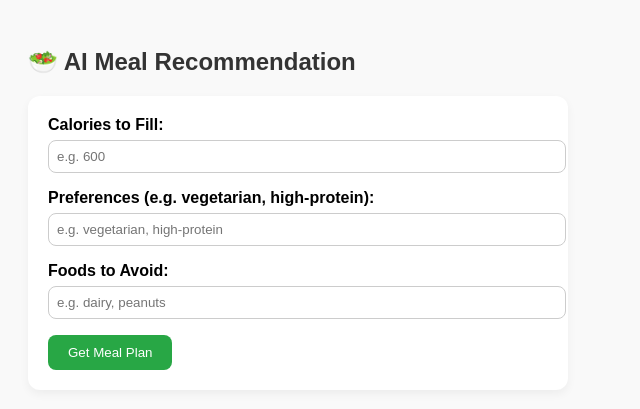
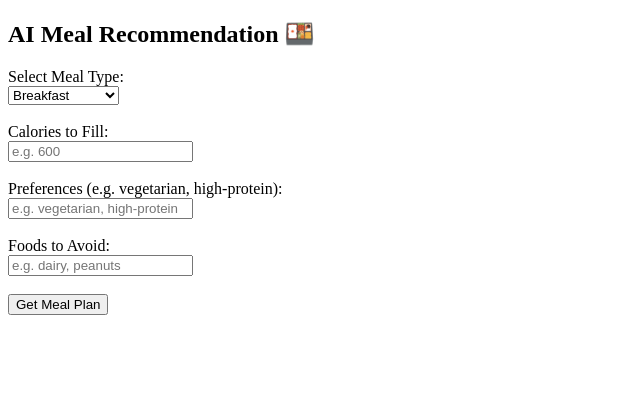
Before and after one commit to MohanraamS15/calTracker, a Django app: page /recommend/ in a window 1280 px wide. Shown: the top 409 px of the page, without its empty margins (0-640 px from the left). Run offline with Django 5.2, Linux system fonts and the light colour scheme.

Commit message:
meal recommendation update-1✅

```diff
--- a/nu/templates/recommend_meal.html
+++ b/nu/templates/recommend_meal.html
@@ -2,100 +2,58 @@
 <html>
 <head>
     <title>AI Meal Recommendation</title>
-    <style>
-        body {
-            font-family: Arial, sans-serif;
-            background: #f9f9f9;
-            padding: 20px;
-        }
-
-        h2 {
-            color: #333;
-        }
-
-        form {
-            background: #fff;
-            padding: 20px;
-            border-radius: 12px;
-            box-shadow: 0 4px 10px rgba(0,0,0,0.05);
-            max-width: 500px;
-        }
-
-        input[type="text"] {
-            width: 100%;
-            padding: 8px;
-            margin-top: 6px;
-            margin-bottom: 16px;
-            border: 1px solid #ccc;
-            border-radius: 8px;
-        }
-
-        button {
-            padding: 10px 20px;
-            background: #28a745;
-            color: white;
-            border: none;
-            border-radius: 8px;
-            cursor: pointer;
-        }
-
-        button:hover {
-            background: #218838;
-        }
-
-        .result-box {
-            margin-top: 30px;
-            background: #e9f7ef;
-            padding: 20px;
-            border-radius: 10px;
-            white-space: pre-wrap;
-        }
-
-        .nav-buttons {
-            margin-top: 20px;
-        }
-
-        .nav-buttons a {
-            margin-right: 15px;
-            text-decoration: none;
-        }
-
-        .nav-buttons button {
-            background: #007bff;
-        }
-
-        .nav-buttons button:hover {
-            background: #0069d9;
-        }
-    </style>
 </head>
 <body>
-    <h2>🥗 AI Meal Recommendation</h2>
+    <h2>AI Meal Recommendation 🍱</h2>
 
     <form method="POST" action="{% url 'recommend_meal' %}">
         {% csrf_token %}
-        <label><strong>Calories to Fill:</strong></label><br>
-        <input type="text" name="remaining_calories" placeholder="e.g. 600"><br>
 
-        <label><strong>Preferences (e.g. vegetarian, high-protein):</strong></label><br>
-        <input type="text" name="preference" placeholder="e.g. vegetarian, high-protein"><br>
+        <label>Select Meal Type:</label><br>
+        <select name="meal_type">
+            <option value="Breakfast">Breakfast</option>
+            <option value="Morning_Snack">Morning Snack</option>
+            <option value="Lunch">Lunch</option>
+            <option value="Evening_Snack">Evening Snack</option>
+            <option value="Dinner">Dinner</option>
+        </select><br><br>
 
-        <label><strong>Foods to Avoid:</strong></label><br>
-        <input type="text" name="exclusions" placeholder="e.g. dairy, peanuts"><br>
+        <label>Calories to Fill:</label><br>
+        <input type="text" name="remaining_calories" placeholder="e.g. 600"><br><br>
+
+        <label>Preferences (e.g. vegetarian, high-protein):</label><br>
+        <input type="text" name="preference" placeholder="e.g. vegetarian, high-protein"><br><br>
+
+        <label>Foods to Avoid:</label><br>
+        <input type="text" name="exclusions" placeholder="e.g. dairy, peanuts"><br><br>
 
         <button type="submit">Get Meal Plan</button>
     </form>
 
-    {% if recommendation %}
-        <div class="result-box">
-            <h3>🍴 Recommended Meal Plan:</h3>
-            {{ recommendation|linebreaks }}
-        </div>
+    {% if recommendation_list %}
+        <h3>AI Recommended Meals 🍱</h3>
+        {% for meal in recommendation_list %}
+            <div style="border: 1px solid #ccc; padding: 10px; margin-bottom: 10px;">
+                <pre>{{ meal }}</pre>
 
-        <div class="nav-buttons">
-            <a href="{% url 'profile' %}"><button type="button">⬅ Back to Profile</button></a>
-            <a href="{% url 'log_meal' %}"><button type="button">🍽 Log a Meal</button></a>
-        </div>
+                <form method="POST" action="{% url 'log_meal' %}">
+                    {% csrf_token %}
+                    <input type="hidden" name="food" value="AI Recommended Meal 🍱">
+                    <input type="hidden" name="quantity" value="{{ meal|escape }}">
+
+                    <label>Log this meal under:</label><br>
+                    <select name="meal_type">
+                        <option value="Breakfast">Breakfast</option>
+                        <option value="Morning_Snack">Morning Snack</option>
+                        <option value="Lunch">Lunch</option>
+                        <option value="Evening_Snack">Evening Snack</option>
+                        <option value="Dinner">Dinner</option>
+                    </select><br><br>
+
+                    <button type="submit">Add to Meal Log</button>
+                </form>
+            </div>
+        {% endfor %}
     {% endif %}
 </body>
 </html>
--- a/nu/urls.py
+++ b/nu/urls.py
@@ -1,5 +1,6 @@
 from django.urls import path
 from . import views
+from nu import views
 
 urlpatterns = [
     path('', views.index, name='home'),
--- a/nu/views.py
+++ b/nu/views.py
@@ -86,13 +86,15 @@ def profile(request):
 @csrf_exempt
 def log_meal(request):
     if request.method == "POST":
-        meal_type = request.POST.get("meal_type", "")
-        food_input = request.POST.get("food_input", "")
-        result = fetch_nutrition_from_perplexity(food_input)
+        meal_type = request.POST.get("meal_type")
+        food = request.POST.get("food")
+        quantity = request.POST.get("quantity")
 
-        # Dummy parse (you can improve formatting later)
-        parsed = {
-            "food": food_input,
+        prompt = f"Find the nutrition info (calories, protein, fat, carbs, fiber) for {quantity} {food}"
+        result = fetch_nutrition_from_perplexity(prompt)
+
+        meal = {
+            "food": f"{quantity} {food}",
             "raw_response": result,
             "calories": extract_number(result, "Calories"),
             "protein": extract_number(result, "Protein"),
@@ -107,8 +109,11 @@ def log_meal(request):
         if meal_type not in request.session["logged_meals"]:
             request.session["logged_meals"][meal_type] = []
 
-        request.session["logged_meals"][meal_type].append(parsed)
+        request.session["logged_meals"][meal_type].append(meal)
         request.session.modified = True
+
+    # Now always show the page
+    logged_meals = request.session.get("logged_meals", {})
 
     # Calculate totals
     totals = {
@@ -119,20 +124,29 @@ def log_meal(request):
         "fiber": 0
     }
 
-    for meals in request.session.get("logged_meals", {}).values():
-        for item in meals:
+    for meal_list in logged_meals.values():
+        for meal in meal_list:
+            totals["calories"] += meal.get("calories", 0)
+            totals["protein"] += meal.get("protein", 0)
+            totals["fat"] += meal.get("fat", 0)
+            totals["carbs"] += meal.get("carbs", 0)
+            totals["fiber"] += meal.get("fiber", 0)
+
+    return render(request, "meal_log.html", {
+    "logged_meals": request.session.get("logged_meals", {}),
+    "totals": calculate_total_macros(request.session.get("logged_meals", {}))
+})
+
+def calculate_total_macros(meals):
+    totals = {"calories": 0, "protein": 0, "fat": 0, "carbs": 0, "fiber": 0}
+    for meal_list in meals.values():
+        for item in meal_list:
             totals["calories"] += item.get("calories", 0)
             totals["protein"] += item.get("protein", 0)
             totals["fat"] += item.get("fat", 0)
             totals["carbs"] += item.get("carbs", 0)
             totals["fiber"] += item.get("fiber", 0)
-
-    print("DEBUG TOTALS:", totals)
-
-    return render(request, "meal_log.html", {
-        "logged_meals": request.session.get("logged_meals", {}),
-        "totals": totals
-    })
+    return totals
 
 
 
@@ -149,19 +163,28 @@ def extract_number(text, key):
 
 @csrf_exempt
 def recommend_meal(request):
-    recommendation = ""
+    recommendation_list = []
+
     if request.method == "POST":
         preference = request.POST.get("preference", "")
         exclusions = request.POST.get("exclusions", "")
         remaining_calories = request.POST.get("remaining_calories", "")
+        selected_meal_type = request.POST.get("meal_type", "Breakfast")
 
         user_prompt = f"""
-        Create a {preference} meal plan for one meal under {remaining_calories} calories.
-        Exclude these ingredients: {exclusions}.
-        Provide the dish name and macro breakdown (Calories, Protein, Fat, Carbs, Fiber).
+        Suggest 2 or 3 {preference} meal options under {remaining_calories} calories.
+        Exclude these: {exclusions}.
+        For each meal, give dish name and macro breakdown: Calories, Protein, Fat, Carbs, Fiber.
         """
 
-        # Call Gemini or Perplexity
-        recommendation = fetch_nutrition_from_perplexity(user_prompt)
+        full_response = fetch_nutrition_from_perplexity(user_prompt)
 
-    return render(request, 'recommend_meal.html', {"recommendation": recommendation})
+        # Split the response into separate meal blocks (assuming AI response is separated by double newlines)
+        raw_meals = [block.strip() for block in full_response.strip().split("\n\n") if block.strip()]
+
+        # Limit to 3 meals max (optional)
+        recommendation_list = raw_meals[:3]
+
+    return render(request, "recommend_meal.html", {
+        "recommendation_list": recommendation_list
+    })
```
Also changed, not shown: nu/templates/meal_log.html (+42 -16 lines), db.sqlite3.
